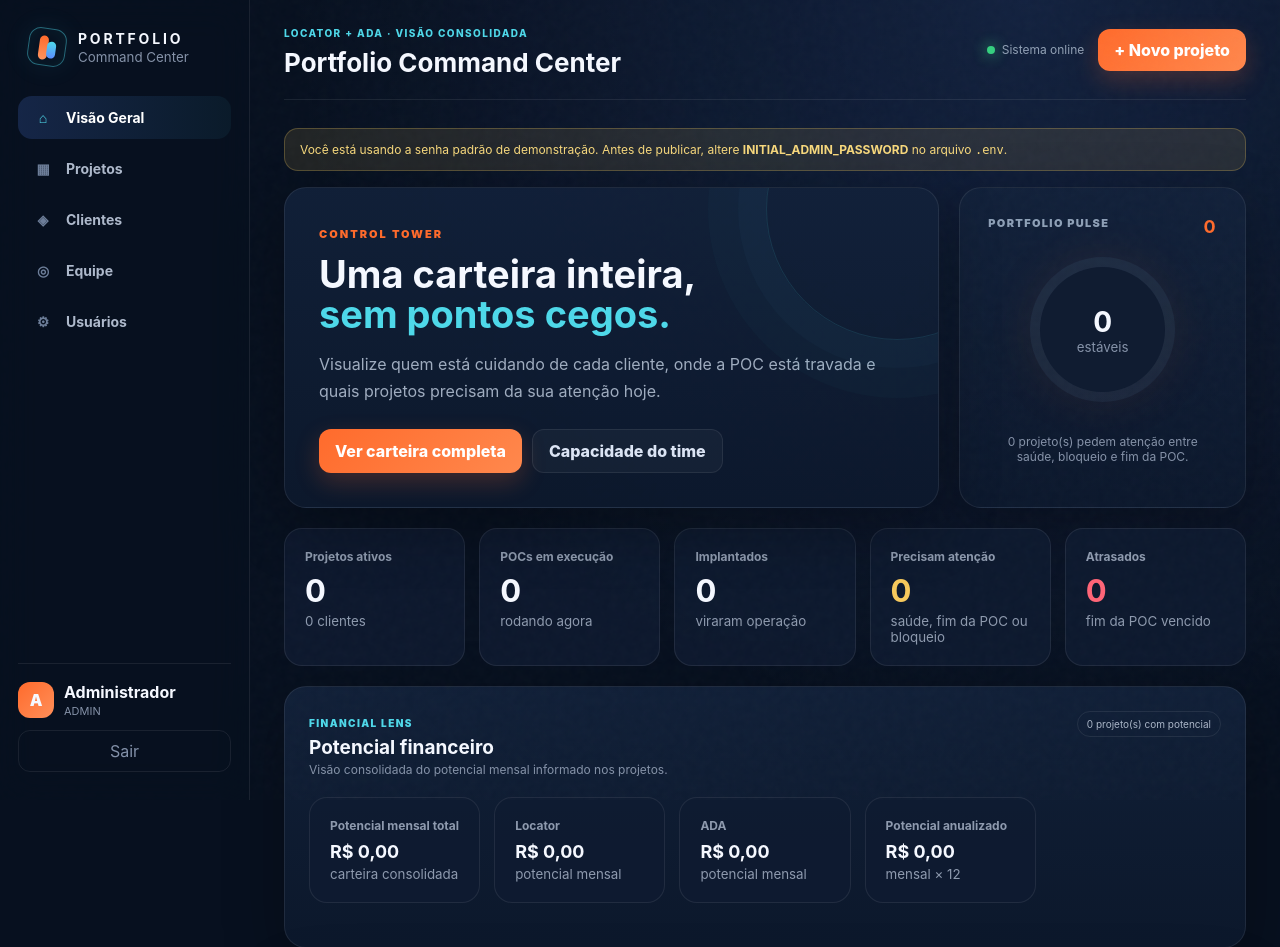
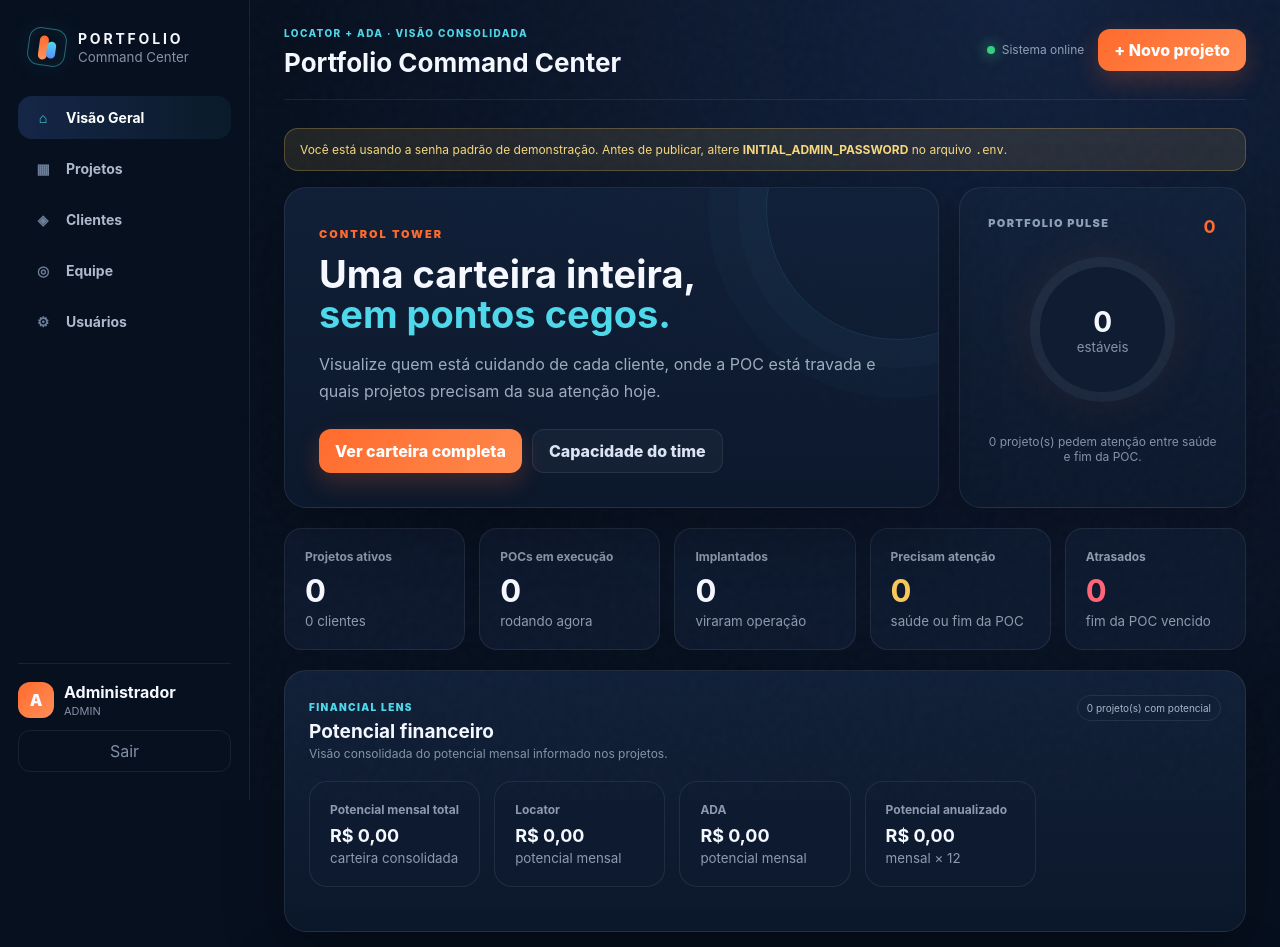
Before and after one commit to kikosouza159-afk/olos-portfolio-command-center, a FastAPI app: page / in a window 1280 px wide. Shown: the top 947 px of the page. Run offline with FastAPI, Linux system fonts and the light colour scheme; the visitor is signed in with stand-in values (Sample User, id 1); some libraries are stand-ins or nearby versions.

Commit message:
Ajusta textos da visao consolidada

```diff
--- a/app/templates/dashboard.html
+++ b/app/templates/dashboard.html
@@ -19,14 +19,14 @@
 
 <section class="hero-grid">
   <article class="hero-copy card"><span class="kicker">CONTROL TOWER</span><h2>Uma carteira inteira,<br><em>sem pontos cegos.</em></h2><p>Visualize quem está cuidando de cada cliente, onde a POC está travada e quais projetos precisam da sua atenção hoje.</p><div class="hero-actions"><a class="btn primary" href="/projects">Ver carteira completa</a><a class="btn ghost" href="/team">Capacidade do time</a></div></article>
-  <article class="pulse-card card"><div class="pulse-head"><span>PORTFOLIO PULSE</span><b>{{ summary.attention }}</b></div><div class="pulse-ring" style="--value:{{ (summary.attention / summary.projects * 100) if summary.projects else 0 }}"><div><strong>{{ summary.projects - summary.attention }}</strong><small>estáveis</small></div></div><p>{{ summary.attention }} projeto(s) pedem atenção entre saúde, bloqueio e fim da POC.</p></article>
+  <article class="pulse-card card"><div class="pulse-head"><span>PORTFOLIO PULSE</span><b>{{ summary.attention }}</b></div><div class="pulse-ring" style="--value:{{ (summary.attention / summary.projects * 100) if summary.projects else 0 }}"><div><strong>{{ summary.projects - summary.attention }}</strong><small>estáveis</small></div></div><p>{{ summary.attention }} projeto(s) pedem atenção entre saúde e fim da POC.</p></article>
 </section>
 
 <section class="kpi-grid">
   <article class="kpi"><span>Projetos ativos</span><strong>{{ summary.projects }}</strong><small>{{ summary.clients }} clientes</small></article>
   <article class="kpi"><span>POCs em execução</span><strong>{{ summary.active_pocs }}</strong><small>rodando agora</small></article>
   <article class="kpi"><span>Implantados</span><strong>{{ summary.implanted }}</strong><small>viraram operação</small></article>
-  <article class="kpi attention"><span>Precisam atenção</span><strong>{{ summary.attention }}</strong><small>saúde, fim da POC ou bloqueio</small></article>
+  <article class="kpi attention"><span>Precisam atenção</span><strong>{{ summary.attention }}</strong><small>saúde ou fim da POC</small></article>
   <article class="kpi danger"><span>Atrasados</span><strong>{{ summary.delayed }}</strong><small>fim da POC vencido</small></article>
 </section>
 
```
